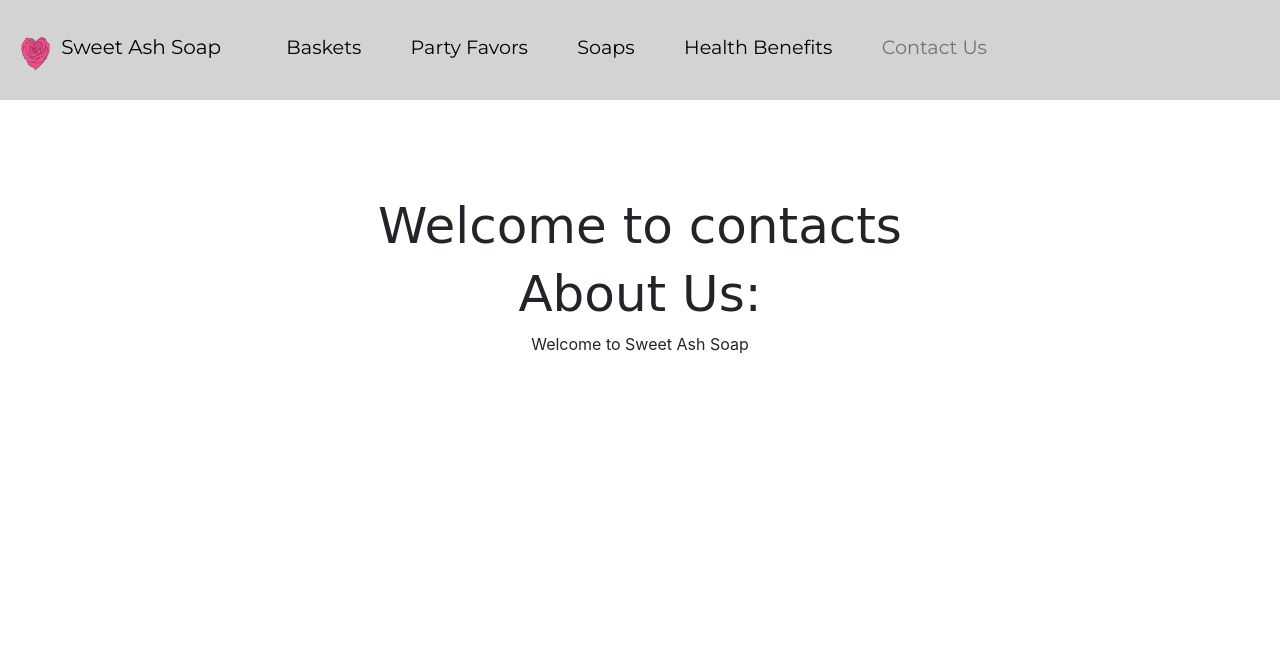
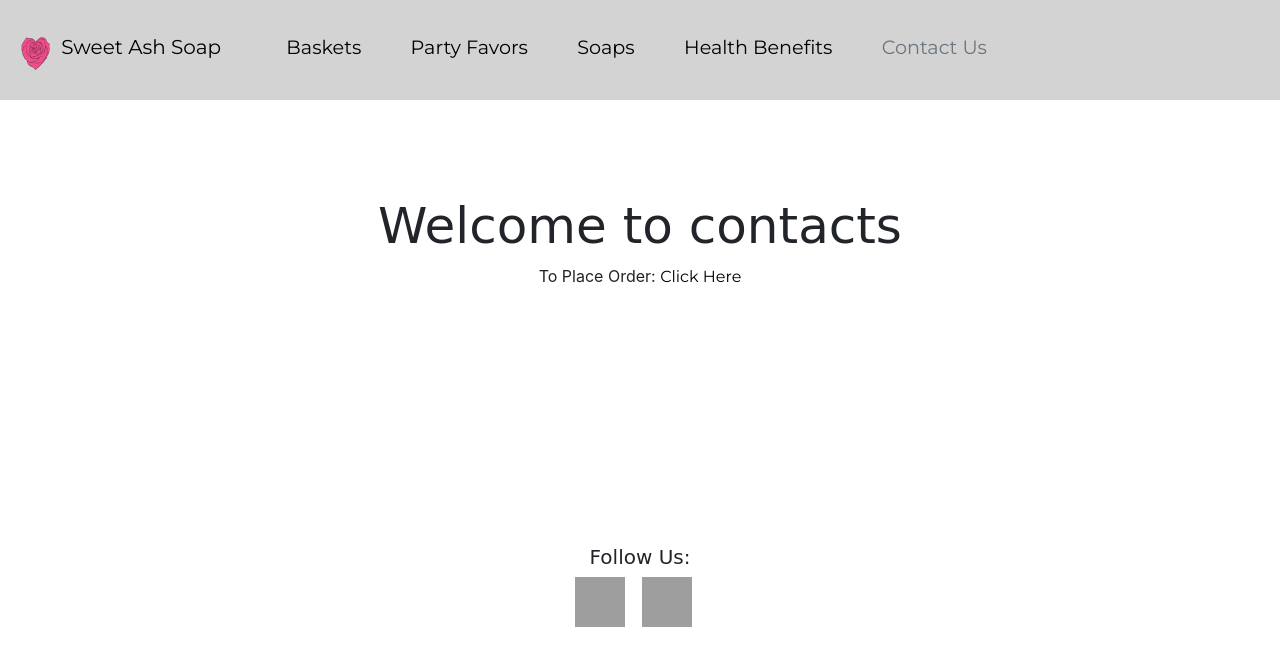
Before and after one commit to avargas000/sweetash, a plain HTML site: page contact.html in a window 1280 px wide. Drawn offline with nearby package versions, Linux system fonts and the light colour scheme; grey boxes are pictures that could not be loaded; a web font is replaced by a local one.

Commit message:
links added

```diff
--- a/contact.html
+++ b/contact.html
@@ -38,9 +38,17 @@
 <body> <center> <br><br><br><br>
   <h1>Welcome to contacts</h1>
   <div class="containa">
-  <h1>About Us:</h1>
-  <p>Welcome to Sweet Ash Soap </p>
+  <p>To Place Order:  <a href="https://www.etsy.com/in-en/listing/239521621/sweet-ash-soap-gift-baskets">Click Here</a>
+  </p>
 
+  <br><br><br><br><br><br><br><br><br><br>
+  <h5>Follow Us:</h5>
+  <a href="https://www.instagram.com/sweetashsoap/" width="50" height="50">
+    <img id="icon" src="https://image.flaticon.com/icons/svg/1409/1409946.svg" width="40" height="40"> </a>
+
+    <a href="https://www.etsy.com/in-en/listing/239521621/sweet-ash-soap-gift-baskets">
+    <img id="icon" src="https://image.flaticon.com/icons/svg/825/825513.svg" width="40" height="40">
+    </a>
   </div>
 
 
--- a/main.css
+++ b/main.css
@@ -56,9 +56,9 @@ footer{
     background-color: silver;
 }
 #icon{
-    width: 100px;
-    height: 100px;
-    margin-right: 2%;
+    width:50;
+    height:50;
+    margin-right: 1%;
     display: inline-block;
 }
 #logo{
```
